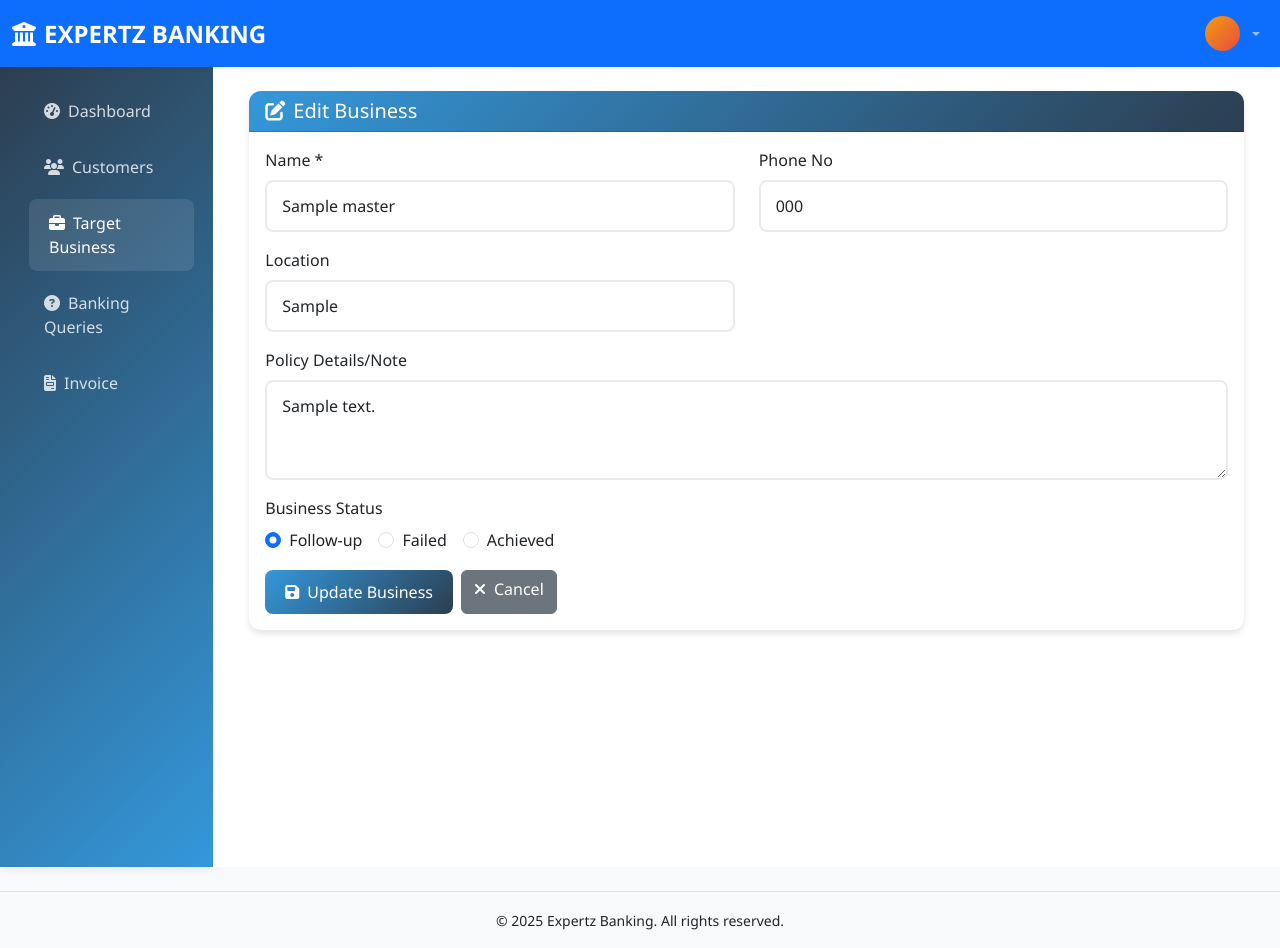
After one commit to shuvadeep8719/sarafraj-ebs-mgmt, a Laravel app: page /business/1/edit in a window 1280 px wide. The commit adds this page. Run offline with Laravel 12, Linux system fonts and the light colour scheme; a user stored in the database is signed in; data comes from the database, SQL or seed files in the repository; tables that the repository leaves empty hold one stand-in row (values such as "Sample post"); data that the repository does not hold is empty; some libraries are stand-ins or nearby versions.

Commit message:
feat: Implement Target Business Feature
This commit introduces the "Target Business" feature, which allows users to create, read, update, and delete business targets.

Key features include:
- A new `business_master` table to store business target data.
- A `BusinessMaster` model with a `belongsTo` relationship to the `Customer` model.
- A `BusinessMasterController` to handle all CRUD operations.
- Dynamic UI in `business/index.blade.php` for creating and listing business targets.
- A searchable dropdown for existing customers, implemented with the Select2 library.
- An edit view (`business/edit.blade.php`) for updating business records.
- A navigation link in the sidebar for easy access to the feature.

```diff
--- /dev/null
+++ b/app/Http/Controllers/BusinessMasterController.php
@@ -0,0 +1,77 @@
+<?php
+
+namespace App\Http\Controllers;
+
+use App\Models\BusinessMaster;
+use App\Models\Customer;
+use Illuminate\Http\Request;
+use Illuminate\Support\Facades\DB;
+use Illuminate\Support\Facades\Log;
+use Illuminate\Validation\ValidationException;
+
+class BusinessMasterController extends Controller
+{
+    /**
+     * Display a listing of the resource.
+     */
+    public function index()
+    {
+        $businesses = BusinessMaster::with('customer')->get();
+        $customers = Customer::all();
+        return view('business.index', compact('businesses', 'customers'));
+    }
+
+    /**
+     * Store a newly created resource in storage.
+     */
+    public function store(Request $request)
+    {
+        $request->validate([
+            'name' => 'required|string|max:255',
+            'phone_no' => 'nullable|string|max:15',
+            'location' => 'nullable|string|max:255',
+            'policy_note' => 'nullable|string',
+            'business_status' => 'required|string',
+        ]);
+
+        BusinessMaster::create($request->all());
+
+        return redirect()->route('business.index')->with('success', 'Business created successfully.');
+    }
+
+    /**
+     * Show the form for editing the specified resource.
+     */
+    public function edit(BusinessMaster $business)
+    {
+        $customers = Customer::all();
+        return view('business.edit', compact('business', 'customers'));
+    }
+
+    /**
+     * Update the specified resource in storage.
+     */
+    public function update(Request $request, BusinessMaster $business)
+    {
+        $request->validate([
+            'name' => 'required|string|max:255',
+            'phone_no' => 'nullable|string|max:15',
+            'location' => 'nullable|string|max:255',
+            'policy_note' => 'nullable|string',
+            'business_status' => 'required|string',
+        ]);
+
+        $business->update($request->all());
+
+        return redirect()->route('business.index')->with('success', 'Business updated successfully.');
+    }
+
+    /**
+     * Remove the specified resource from storage.
+     */
+    public function destroy(BusinessMaster $business)
+    {
+        $business->delete();
+        return redirect()->route('business.index')->with('success', 'Business deleted successfully.');
+    }
+}
--- /dev/null
+++ b/app/Models/BusinessMaster.php
@@ -0,0 +1,27 @@
+<?php
+
+namespace App\Models;
+
+use Illuminate\Database\Eloquent\Factories\HasFactory;
+use Illuminate\Database\Eloquent\Model;
+
+class BusinessMaster extends Model
+{
+    use HasFactory;
+
+    protected $table = 'business_master';
+
+    protected $fillable = [
+        'customer_id',
+        'name',
+        'phone_no',
+        'location',
+        'policy_note',
+        'business_status',
+    ];
+
+    public function customer()
+    {
+        return $this->belongsTo(Customer::class);
+    }
+}
--- /dev/null
+++ b/resources/views/business/edit.blade.php
@@ -0,0 +1,68 @@
+@extends('layouts.after-login')
+
+@section('content')
+<div class="container">
+    <div class="row">
+        <div class="col-md-12">
+            <div class="card">
+                <div class="card-header">
+                    <h5 class="mb-0"><i class="fas fa-edit me-2"></i>Edit Business</h5>
+                </div>
+                <div class="card-body">
+                    <form action="{{ route('business.update', $business->id) }}" method="POST">
+                        @csrf
+                        @method('PUT')
+                        <div class="row">
+                            <div class="col-md-6 mb-3">
+                                <label class="form-label">Name *</label>
+                                <input type="text" name="name" id="name" class="form-control" value="{{ $business->name }}" required>
+                            </div>
+                            <div class="col-md-6 mb-3">
+                                <label class="form-label">Phone No</label>
+                                <input type="tel" name="phone_no" id="phone_no" class="form-control" value="{{ $business->phone_no }}">
+                            </div>
+                            <div class="col-md-6 mb-3">
+                                <label class="form-label">Location</label>
+                                <input type="text" name="location" id="location" class="form-control" value="{{ $business->location }}">
+                            </div>
+                        </div>
+                        <div class="row">
+                            <div class="col-md-12 mb-3">
+                                <label class="form-label">Policy Details/Note</label>
+                                <textarea class="form-control" name="policy_note" rows="3" placeholder="Enter policy details and notes">{{ $business->policy_note }}</textarea>
+                            </div>
+                        </div>
+                        <div class="row">
+                            <div class="col-md-12 mb-3">
+                                <label class="form-label">Business Status</label>
+                                <div class="d-flex">
+                                    <div class="form-check me-3">
+                                        <input class="form-check-input" type="radio" name="business_status" id="follow-up" value="Follow-up" {{ $business->business_status == 'Follow-up' ? 'checked' : '' }}>
+                                        <label class="form-check-label" for="follow-up">Follow-up</label>
+                                    </div>
+                                    <div class="form-check me-3">
+                                        <input class="form-check-input" type="radio" name="business_status" id="failed" value="Failed" {{ $business->business_status == 'Failed' ? 'checked' : '' }}>
+                                        <label class="form-check-label" for="failed">Failed</label>
+                                    </div>
+                                    <div class="form-check">
+                                        <input class="form-check-input" type="radio" name="business_status" id="achieved" value="Achieved" {{ $business->business_status == 'Achieved' ? 'checked' : '' }}>
+                                        <label class="form-check-label" for="achieved">Achieved</label>
+                                    </div>
+                                </div>
+                            </div>
+                        </div>
+                        <div class="d-flex gap-2">
+                            <button type="submit" class="btn btn-primary">
+                                <i class="fas fa-save me-2"></i>Update Business
+                            </button>
+                            <a href="{{ route('business.index') }}" class="btn btn-secondary">
+                                <i class="fas fa-times me-2"></i>Cancel
+                            </a>
+                        </div>
+                    </form>
+                </div>
+            </div>
+        </div>
+    </div>
+</div>
+@endsection
--- a/resources/views/layouts/after-login.blade.php
+++ b/resources/views/layouts/after-login.blade.php
@@ -10,6 +10,7 @@
     <link rel="stylesheet" href="https://cdn.jsdelivr.net/npm/sweetalert2@11/dist/sweetalert2.min.css">
 
     <link href="{{ asset('css/main.css') }}" rel="stylesheet">
+    <link href="https://cdnjs.cloudflare.com/ajax/libs/select2/4.0.13/css/select2.min.css" rel="stylesheet" />
     @stack('styles')
 </head>
 <body>
@@ -44,6 +45,7 @@
     <script src="https://cdn.jsdelivr.net/npm/sweetalert2@11"></script>
 
     <!-- <script src="{{ asset('js/app.js') }}"></script> -->
+    <script src="https://cdnjs.cloudflare.com/ajax/libs/select2/4.0.13/js/select2.min.js"></script>
     {{-- Dynamic scripts pushed from individual views --}}
     @stack('scripts')
 </body>
--- a/resources/views/partials/sidebar.blade.php
+++ b/resources/views/partials/sidebar.blade.php
@@ -13,7 +13,7 @@
                                     </a>
                                 </li>
                                 <li class="nav-item">
-                                    <a class="nav-link" href="#" onclick="showPage('business')">
+                                    <a class="nav-link {{ Route::is('business.*') ? 'active' : '' }}" href="{{ route('business.index') }}">
                                         <i class="fas fa-briefcase me-2"></i>Target Business
                                     </a>
                                 </li>
--- a/routes/web.php
+++ b/routes/web.php
@@ -7,6 +7,7 @@ use App\Http\Controllers\CustomerController;
 use App\Http\Controllers\DashboardController;
 use App\Http\Controllers\SocialSchemeController;
 use App\Http\Controllers\CustomerDocumentController;
+use App\Http\Controllers\BusinessMasterController;
 
 /*Route::get('/', function () {
     return view('welcome');
@@ -62,7 +63,7 @@ Route::middleware(['auth'])->group(function () {
     //Route::resource('schemes', SocialSchemeController::class);
 
     // Business / Queries / Invoice UI previews
-    Route::get('/business', fn () => view('business.index'))->name('business');
+    Route::resource('business', BusinessMasterController::class);
     //Route::get('/queries', fn () => view('queries.index'))->name('queries');
     //Route::get('/invoice', fn () => view('invoice.index'))->name('invoice');
 
```
Also changed, not shown: resources/views/business/index.blade.php (+118 -38 lines), database/migrations/2025_11_09_161213_create_business_master_table.php (added).
